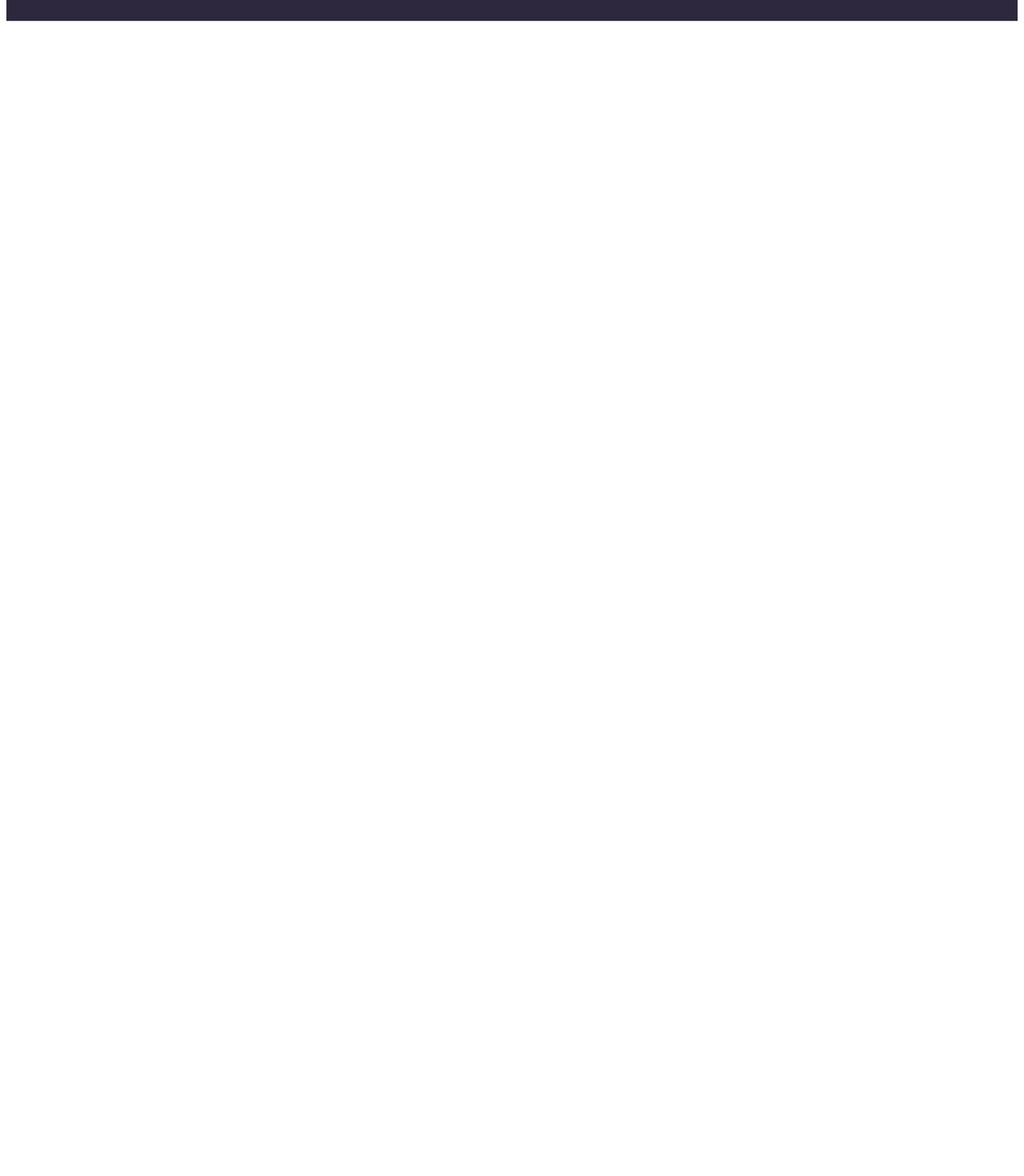
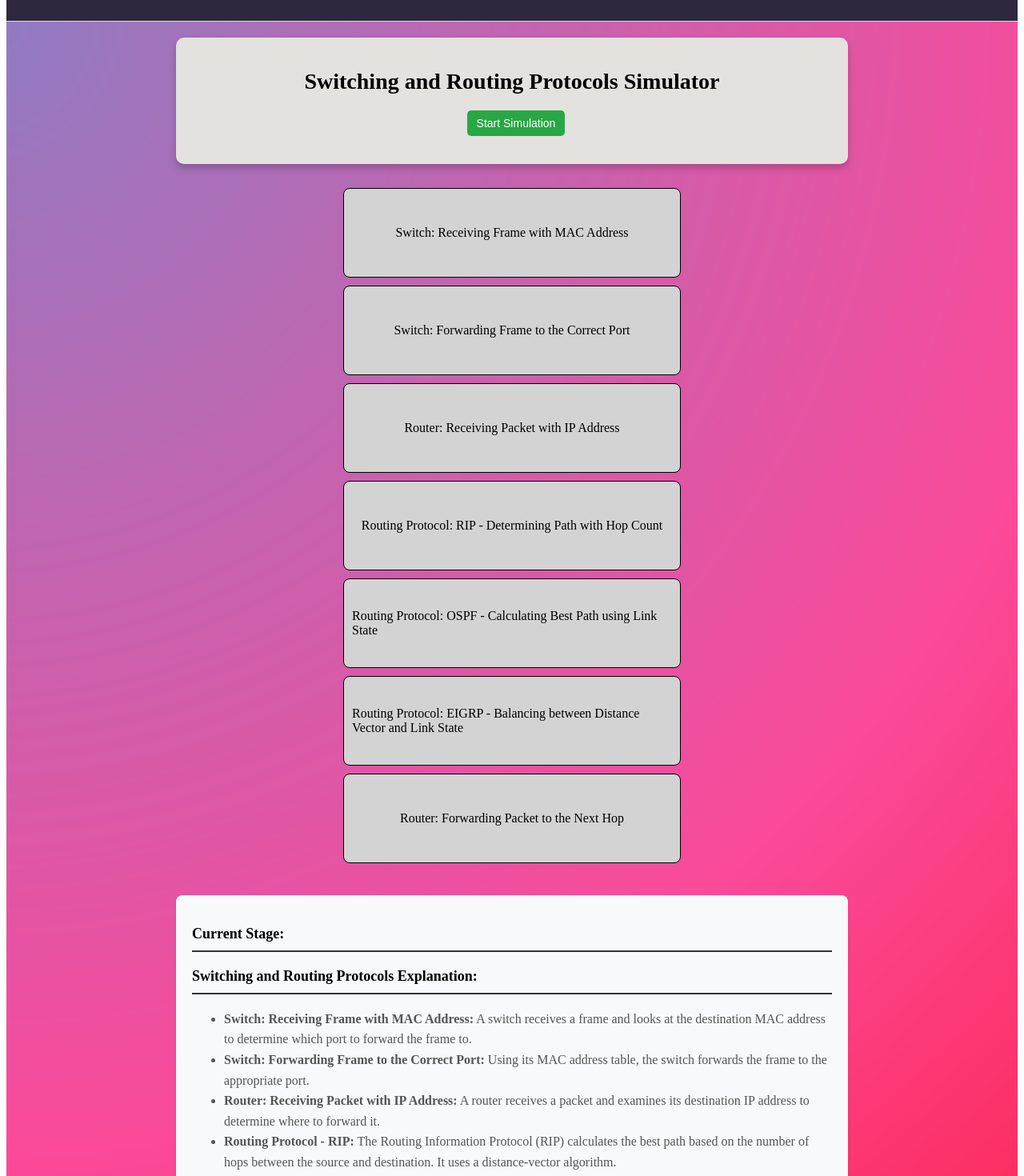
Before and after one commit to darsh175223/Algo-Fluent-Website, a React (Create React App) app in the folder frontend/: page /RoutingSim in a window 1280 px wide. Shown: the part 120-1590 px from the top of the page at 80% size. Before the commit the page ends 800 px from the top, so only its background shows below. Built offline with nearby package versions, Linux system fonts and the light colour scheme.

Commit message:
Added an Switch and Routing Visualizer

```diff
--- a/frontend/src/App.js
+++ b/frontend/src/App.js
@@ -50,6 +50,7 @@ import BFS from './pages/BFS';
 import Dijestra from './pages/Dijestra';
 import TCP_IP from './pages/TCP-IP';
 import HTTP_Sim from './pages/HTTP_Sim';
+import RoutingSim from './pages/RoutingSim';
 
 
 
@@ -225,6 +226,7 @@ function App() {
         <Route path="/Dijestra" element={<Dijestra />} />
         <Route path="/TCP_IP" element={<TCP_IP />} />
         <Route path="/HTTP_Sim" element={<HTTP_Sim />} />
+        <Route path="/RoutingSim" element={<RoutingSim />} />
 
 
 
--- a/frontend/src/pages/More_simulations.js
+++ b/frontend/src/pages/More_simulations.js
@@ -66,6 +66,9 @@ const UserDashboard = () => {
 <Link to="/HTTP_Sim">
   <button style={{backgroundColor: '#6a0dad', color: 'white', padding: '15px 32px', margin: '10px', cursor: 'pointer', borderRadius: '5px', display: 'inline-block', textDecoration: 'none', fontSize: '16px'}}>HTTP Sim</button>
 </Link>
+<Link to="/RoutingSim">
+  <button style={{backgroundColor: '#6a0dad', color: 'white', padding: '15px 32px', margin: '10px', cursor: 'pointer', borderRadius: '5px', display: 'inline-block', textDecoration: 'none', fontSize: '16px'}}>Routing Sim</button>
+</Link>
 
 
 
--- /dev/null
+++ b/frontend/src/pages/RoutingSim.js
@@ -0,0 +1,191 @@
+import React, { useState, useEffect } from 'react';
+
+const SwitchingRoutingSimulator = () => {
+  const [currentStep, setCurrentStep] = useState(null);
+  const [isSimulating, setIsSimulating] = useState(false);
+  const [currentStage, setCurrentStage] = useState('');
+
+  // Steps in the simulation process
+  const steps = [
+    'Switch: Receiving Frame with MAC Address',
+    'Switch: Forwarding Frame to the Correct Port',
+    'Router: Receiving Packet with IP Address',
+    'Routing Protocol: RIP - Determining Path with Hop Count',
+    'Routing Protocol: OSPF - Calculating Best Path using Link State',
+    'Routing Protocol: EIGRP - Balancing between Distance Vector and Link State',
+    'Router: Forwarding Packet to the Next Hop',
+  ];
+
+  useEffect(() => {
+    if (currentStep === steps.length) {
+      setIsSimulating(false);
+    }
+  }, [currentStep]);
+
+  const startSimulation = () => {
+    if (isSimulating) return;
+
+    setIsSimulating(true);
+    setCurrentStep(0);
+    setCurrentStage('Starting Switching & Routing Protocols Simulation...');
+
+    const simulateStep = (stepIndex) => {
+      if (stepIndex >= steps.length) return;
+
+      setTimeout(() => {
+        setCurrentStep(stepIndex);
+        setCurrentStage(`Step: ${steps[stepIndex]}`);
+        simulateStep(stepIndex + 1);
+      }, 2000); // 2-second delay between steps
+    };
+
+    simulateStep(0);
+  };
+
+  const renderSteps = () => {
+    return steps.map((step, index) => (
+      <div
+        key={index}
+        style={{
+          ...styles.stepBox,
+          backgroundColor:
+            index === currentStep
+              ? 'yellow'
+              : currentStep > index
+              ? '#28a745'
+              : 'lightgray',
+        }}
+      >
+        {step}
+      </div>
+    ));
+  };
+
+  return (
+    <div style={styles.mainContainer}>
+      <div style={styles.controlPanel}>
+        <h1 style={styles.header}>Switching and Routing Protocols Simulator</h1>
+        <div style={styles.controls}>
+          <button onClick={startSimulation} style={styles.button} disabled={isSimulating}>
+            Start Simulation
+          </button>
+        </div>
+      </div>
+
+      <div style={styles.visualizationContainer}>
+        {renderSteps()}
+      </div>
+
+      <div style={styles.infoPanel}>
+        <h3 style={styles.infoHeader}>Current Stage:</h3>
+        <p style={styles.currentStage}>{currentStage}</p>
+        <h3 style={styles.infoHeader}>Switching and Routing Protocols Explanation:</h3>
+        <ul style={styles.infoList}>
+          <li>
+            <strong>Switch: Receiving Frame with MAC Address:</strong> A switch receives a frame and looks at the destination MAC address to determine which port to forward the frame to.
+          </li>
+          <li>
+            <strong>Switch: Forwarding Frame to the Correct Port:</strong> Using its MAC address table, the switch forwards the frame to the appropriate port.
+          </li>
+          <li>
+            <strong>Router: Receiving Packet with IP Address:</strong> A router receives a packet and examines its destination IP address to determine where to forward it.
+          </li>
+          <li>
+            <strong>Routing Protocol - RIP:</strong> The Routing Information Protocol (RIP) calculates the best path based on the number of hops between the source and destination. It uses a distance-vector algorithm.
+          </li>
+          <li>
+            <strong>Routing Protocol - OSPF:</strong> The Open Shortest Path First (OSPF) protocol uses a link-state algorithm to calculate the shortest path based on the state of the network links.
+          </li>
+          <li>
+            <strong>Routing Protocol - EIGRP:</strong> The Enhanced Interior Gateway Routing Protocol (EIGRP) combines both distance-vector and link-state properties to determine the most efficient path.
+          </li>
+          <li>
+            <strong>Router: Forwarding Packet to the Next Hop:</strong> Based on the routing table and protocols used, the router forwards the packet to the next hop in the path to its destination.
+          </li>
+        </ul>
+      </div>
+    </div>
+  );
+};
+
+const styles = {
+  mainContainer: {
+    backgroundImage: `url(${require('.././pics/Gradient.png')})`,
+    backgroundSize: 'cover',
+    backgroundRepeat: 'no-repeat',
+    minHeight: '100vh',
+    padding: '20px',
+    display: 'flex',
+    flexDirection: 'column',
+    alignItems: 'center',
+  },
+  controlPanel: {
+    backgroundColor: '#e3e2df',
+    borderRadius: '10px',
+    padding: '20px',
+    marginBottom: '30px',
+    width: '90%',
+    maxWidth: '800px',
+    boxShadow: '0px 5px 10px rgba(0, 0, 0, 0.2)',
+    textAlign: 'center',
+  },
+  header: {
+    fontSize: '28px',
+    marginBottom: '20px',
+  },
+  controls: {
+    marginBottom: '15px',
+  },
+  button: {
+    padding: '8px 12px',
+    fontSize: '14px',
+    borderRadius: '5px',
+    backgroundColor: '#28a745',
+    color: 'white',
+    cursor: 'pointer',
+    border: 'none',
+    marginLeft: '10px',
+  },
+  visualizationContainer: {
+    display: 'flex',
+    flexDirection: 'column',
+    alignItems: 'center',
+    marginBottom: '30px',
+  },
+  stepBox: {
+    width: '400px',
+    height: '90px',
+    border: '1px solid black',
+    borderRadius: '8px',
+    marginBottom: '10px',
+    display: 'flex',
+    justifyContent: 'center',
+    alignItems: 'center',
+    fontSize: '16px',
+    padding: '10px',
+  },
+  infoPanel: {
+    backgroundColor: '#f8f9fa',
+    padding: '20px',
+    borderRadius: '8px',
+    textAlign: 'left',
+    maxWidth: '800px',
+    boxShadow: '0 2px 4px rgba(0,0,0,0.1)',
+  },
+  infoHeader: {
+    fontSize: '18px',
+    borderBottom: '2px solid #333',
+    paddingBottom: '10px',
+  },
+  infoList: {
+    color: '#555',
+    lineHeight: '1.6',
+  },
+  currentStage: {
+    fontSize: '16px',
+    color: '#333',
+    marginBottom: '20px',
+  },
+};
+
+export default SwitchingRoutingSimulator;
```
